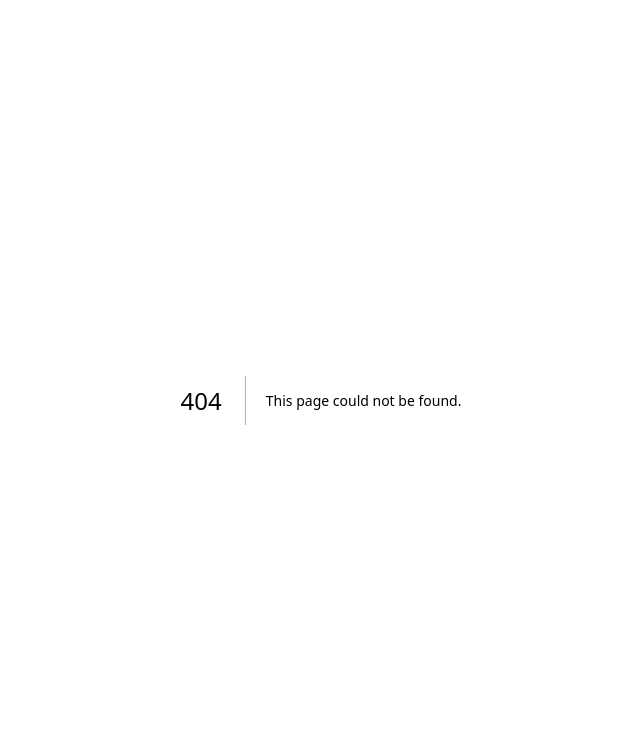
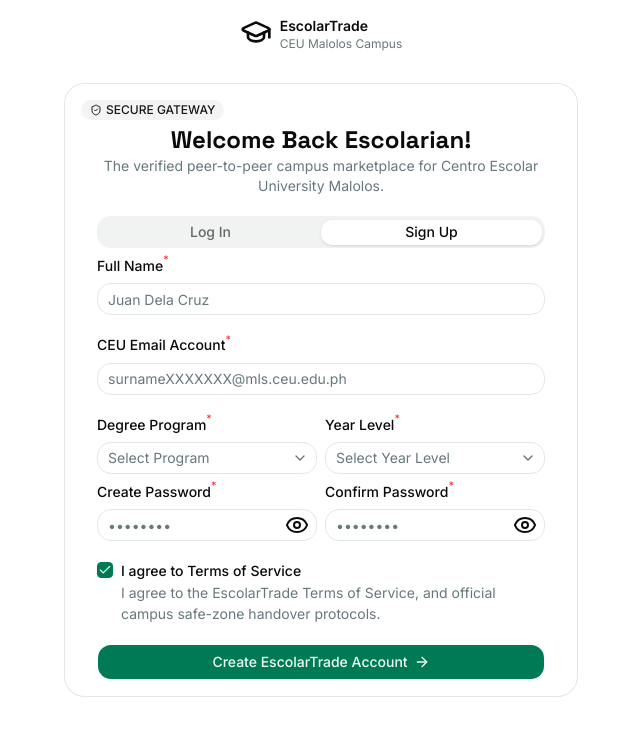
Before and after one commit to Villanuevanicho2435508/EscolarTrade, a Next.js app: page /auth in a window 1280 px wide. Before the commit this address had no page. Shown: the top 736 px of the page, without its empty margins (319-959 px from the left). Built offline with nearby package versions, Linux system fonts and the light colour scheme.

Commit message:
feat: login and signup tabs done

```diff
--- /dev/null
+++ b/app/auth/page.tsx
@@ -0,0 +1,225 @@
+import { PasswordInput } from "@/components/ui/password-input";
+import { Logo } from "@/components/Logo";
+import {
+  Select,
+  SelectContent,
+  SelectGroup,
+  SelectItem,
+  SelectTrigger,
+  SelectValue,
+} from "@/components/ui/select"
+import {
+  Card,
+  CardContent,
+  CardDescription,
+  CardHeader,
+  CardTitle,
+} from "@/components/ui/card"
+import {
+  Field,
+	FieldSet,
+  FieldDescription,
+	FieldContent,
+  FieldLabel,
+  FieldError,
+  FieldGroup,
+} from "@/components/ui/field"
+import { Input } from "@/components/ui/input";
+import { Button } from "@/components/ui/button";
+import {
+  Tabs,
+  TabsContent,
+  TabsList,
+  TabsTrigger,
+} from "@/components/ui/tabs"
+import { Badge } from "@/components/ui/badge"
+import { ArrowRight, ShieldCheck } from "lucide-react"
+import Link from "next/link";
+import { PROGRAMS, YEAR_LEVELS } from "@/types/school.types";
+import { Checkbox } from "@/components/ui/checkbox";
+
+export default function AuthPage(){
+	return(
+		<main className='w-full gap-8 flex flex-col items-center py-4 px-8'>
+			<Logo />
+			<Card className="max-w-lg w-full">
+				<CardHeader>
+					<Badge variant="secondary">
+						<ShieldCheck />
+						<p className="uppercase">secure gateway</p>
+					</Badge>
+					<div className="text-center">
+						<CardTitle>
+							<h1 className="font-bold text-2xl">Welcome Back Escolarian!</h1>
+						</CardTitle>
+						<CardDescription>
+							The verified peer-to-peer campus marketplace for Centro Escolar University Malolos.
+						</CardDescription>
+					</div>
+					<CardContent className="pt-4">
+						<Tabs
+							defaultValue="signup">
+							<TabsList className='w-full'>
+								<TabsTrigger value="login">Log In</TabsTrigger>
+								<TabsTrigger value="signup">Sign Up</TabsTrigger>
+							</TabsList>
+							<TabsContent value="login">
+								<form>
+									<FieldSet>
+										<FieldGroup>
+											<Field>
+												<FieldLabel htmlFor="login-email" className="flex gap-0">
+													CEU Email Account<sup className="text-red-500">*</sup>
+												</FieldLabel>
+												<Input
+													id="login-email"
+													name="login-email"
+													type="email"
+													placeholder="surnameXXXXXXX@mls.ceu.edu.ph"
+												/>
+												<FieldError></FieldError>
+											</Field>
+											<Field>
+												<FieldLabel htmlFor="login-password" className="flex gap-0">
+													Password<sup className="text-red-500">*</sup>
+												</FieldLabel>
+												<PasswordInput
+													id="login-password"
+													name="login-password"
+													placeholder="••••••••"
+												/>
+												<FieldError></FieldError>
+												<Link className="text-xs text-end" href="/forgot-password">
+													Forgot Password?
+												</Link>
+											</Field>
+											<Field>
+												<Button size="lg">
+													Log In to EscolarTrade <ArrowRight />
+												</Button>
+											</Field>
+										</FieldGroup>
+									</FieldSet>
+								</form>
+							</TabsContent>
+							<TabsContent value="signup">
+								<form>
+									<FieldSet>
+										<FieldGroup>
+											<Field>
+												<FieldLabel className="flex gap-0" htmlFor="full-name">Full Name<sup className="text-red-500">*</sup></FieldLabel>
+												<Input
+													id="full-name"
+													name="full-name"
+													type="text"
+													placeholder="Juan Dela Cruz"
+												/>
+											</Field>
+											<Field>
+												<FieldLabel htmlFor="email" className="flex gap-0">
+													CEU Email Account<sup className="text-red-500">*</sup>
+												</FieldLabel>
+												<Input
+													id="email"
+													name="email"
+													type="email"
+													placeholder="surnameXXXXXXX@mls.ceu.edu.ph"
+												/>
+												<FieldError></FieldError>
+											</Field>
+											<div className="gap-2 grid grid-cols-2 grid-rows-2">
+												<Field>
+													<FieldLabel htmlFor="program" className="flex gap-0">
+														Degree Program<sup className="text-red-500">*</sup>
+													</FieldLabel>
+													<Select id="program" name="program" items={PROGRAMS}>
+														<SelectTrigger>
+															<SelectValue placeholder="Select Program"/>
+														</SelectTrigger>
+														<SelectContent>
+															<SelectGroup>
+																{
+																	PROGRAMS.map((item) => {
+																		return(
+																			<SelectItem key={item.value} value={item.value}>{item.label}</SelectItem>
+																		);
+																	})
+																}
+															</SelectGroup>
+														</SelectContent>
+													</Select>
+													<FieldError></FieldError>
+												</Field>
+												<Field>
+													<FieldLabel htmlFor="year-level" className="flex gap-0">
+														Year Level<sup className="text-red-500">*</sup>
+													</FieldLabel>
+													<Select id="year-level" name="year-level" items={YEAR_LEVELS}>
+														<SelectTrigger>
+															<SelectValue placeholder="Select Year Level"/>
+														</SelectTrigger>
+														<SelectContent>
+															<SelectGroup>
+																{
+																	YEAR_LEVELS.map((item) => {
+																		return(
+																			<SelectItem key={item.value} value={item.value}>{item.label}</SelectItem>
+																		);
+																	})
+																}
+															</SelectGroup>
+														</SelectContent>
+													</Select>
+													<FieldError></FieldError>
+												</Field>
+												<Field>
+													<FieldLabel htmlFor="password" className="flex gap-0">
+														Create Password<sup className="text-red-500">*</sup>
+													</FieldLabel>
+													<PasswordInput
+														id="password"
+														name="password"
+														placeholder="••••••••"
+													/>
+													<FieldError></FieldError>
+												</Field>
+												<Field>
+													<FieldLabel htmlFor="confirm-password" className="flex gap-0">
+														Confirm Password<sup className="text-red-500">*</sup>
+													</FieldLabel>
+													<PasswordInput
+														id="confirm-password"
+														name="confirm-password"
+														placeholder="••••••••"
+													/>
+													<FieldError></FieldError>
+												</Field>
+											</div>
+											<Field orientation="horizontal">
+												<Checkbox id="tos" defaultChecked/>
+												<FieldContent>
+													<FieldLabel htmlFor="tos">I agree to Terms of Service</FieldLabel>
+													<FieldDescription>
+														I agree to the EscolarTrade Terms of Service,
+														and official
+														campus safe-zone handover protocols.
+													</FieldDescription>
+													<FieldError></FieldError>
+												</FieldContent>
+											</Field>
+											<Field>
+												<Button size="lg">
+													Create EscolarTrade Account<ArrowRight />
+												</Button>
+											</Field>
+										</FieldGroup>
+									</FieldSet>
+								</form>
+							</TabsContent>
+						</Tabs>
+					</CardContent>
+				</CardHeader>
+			</Card>
+		</main>
+	);
+}
--- /dev/null
+++ b/components/ui/password-input.tsx
@@ -0,0 +1,40 @@
+"use client";
+import * as React from "react"
+import { Input as InputPrimitive } from "@base-ui/react/input"
+import { cn } from "cn"
+import { Eye, EyeClosed } from "lucide-react";
+import { useState } from "react";
+
+export function PasswordInput({ className, ...props }: React.ComponentProps<"input">){
+	const [open, setOpen] = useState(false);
+  return (
+		<div className="relative">
+			<InputPrimitive
+				type={open ? "text" : "password"}
+				data-slot="input"
+				className={cn(
+					"pr-10! h-8 w-full min-w-0 rounded-lg border border-input bg-transparent px-2.5 py-1 text-base transition-colors outline-none file:inline-flex file:h-6 file:border-0 file:bg-transparent file:text-sm file:font-medium file:text-foreground placeholder:text-muted-foreground focus-visible:border-ring focus-visible:ring-3 focus-visible:ring-ring/50 disabled:pointer-events-none disabled:cursor-not-allowed disabled:bg-input/50 disabled:opacity-50 aria-invalid:border-destructive aria-invalid:ring-3 aria-invalid:ring-destructive/20 md:text-sm dark:bg-input/30 dark:disabled:bg-input/80 dark:aria-invalid:border-destructive/50 dark:aria-invalid:ring-destructive/40",
+					className
+				)}
+				{...props}
+			/>
+			{
+				open ?
+					(
+						<EyeClosed
+							className="absolute right-2 top-1"
+							onClick={() => setOpen(prev => !prev)}
+						/>
+					)
+					:
+					(
+						<Eye
+							className="absolute right-2 top-1"
+							onClick={() => setOpen(prev => !prev)}
+						/>
+					)
+			}
+		</div>
+	)
+
+}
--- /dev/null
+++ b/types/school.types.ts
@@ -0,0 +1,28 @@
+export const PROGRAMS = [
+	{ value: "ab-comm-media", label: "AB Communication & Media" },
+	{ value: "bs-accountancy", label: "BS Accountancy" },
+	{ value: "bs-it", label: "BS Information Technology" },
+	{ value: "bs-ihm", label: "BS Intl Hospitality Management" },
+	{ value: "bs-tourism-travel", label: "BS Intl Tourism & Travel Mgmt" },
+	{ value: "bs-medtech", label: "BS Medical Technology" },
+	{ value: "bs-nursing", label: "BS Nursing" },
+	{ value: "bs-pharmacy", label: "BS Pharmacy" },
+	{ value: "bs-psychology", label: "BS Psychology" },
+	{ value: "ddm", label: "Doctor of Dental Medicine" },
+	{ value: "bsned", label: "BS Special Needs Education" },
+	{ value: "bsba-intl-mgmt", label: "BSBA Intl Management" },
+	{ value: "od", label: "Doctor of Optometry" },
+] as const;
+
+export type Program = (typeof PROGRAMS)[number]["value"];
+
+export const YEAR_LEVELS = [
+	{ value: "1", label: "1st Year" },
+	{ value: "2", label: "2nd Year" },
+	{ value: "3", label: "3rd Year" },
+	{ value: "4", label: "4th Year" },
+	{ value: "5", label: "5th Year" },
+	{ value: "6", label: "6th Year" },
+] as const;
+
+export type YearLevel = (typeof YEAR_LEVELS)[number]["value"];
```
